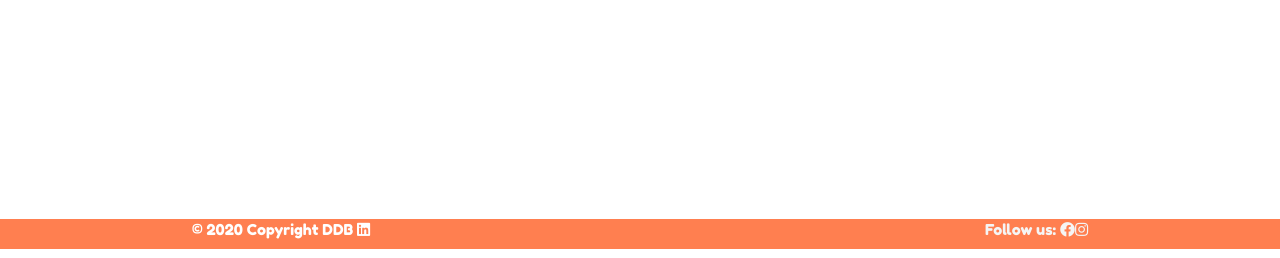
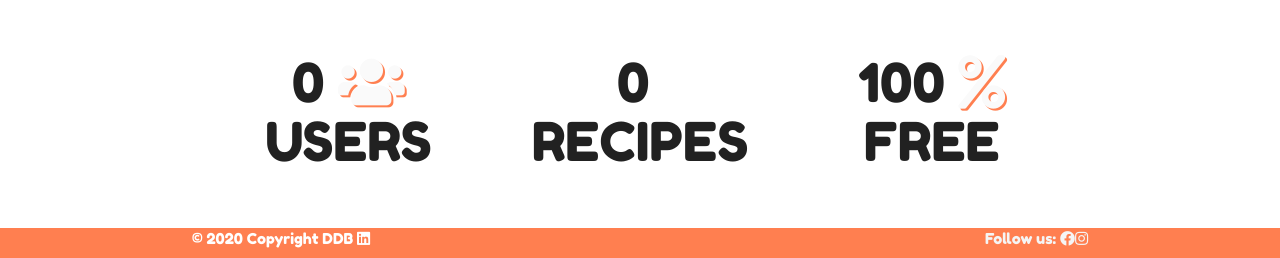
Before and after one commit to DanielBradford/rubic, a Flask app: page / in a window 1280 px wide. Shown: the part 551-809 px from the top of the page. Run offline with Flask 2, Linux system fonts and the light colour scheme; data that the repository does not hold is empty; some libraries are stand-ins or nearby versions; some web fonts are replaced.

Commit message:
Statistics feature added to display database stats

```diff
--- a/templates/landing.html
+++ b/templates/landing.html
@@ -22,8 +22,7 @@
 
   <div class="buttons row">
     <div class="col s2"></div>
-     {% if session.user %}
-     {% else %}
+    {% if session.user %}{% else %}
     <div class="col btn-large s3">
       <a class="flowtext text-white" href="{{ url_for('register') }}"
         >Register <i class="fas fa-user-plus"></i
@@ -35,16 +34,28 @@
         >Login <i class="fas fa-door-open"></i
       ></a>
     </div>
+    {% endif %}
     <div class="col s2"></div>
-
     <br />
     <br />
   </div>
 </div>
+<div class="center-align stats row">
+<div class=" center-align col s12 m4">
+    <h2>
+      {{users|length}} <i class="fas fa-users"></i><br />
+      <span class="stat">USERS</span>
+    </h2>
+  </div>
+  <div class="stat center-align col s12 m4">
+    <h2>{{recipes|length}} <i class="fas fa-books"></i><br />RECIPES</h2>
+  </div>
 
-<br />
-<br>
-{% endif %}
-
-
+  <div class="stat center-align col s12 m4">
+    <h2>
+      100 <i class="fas fa-percent"></i><br />
+      FREE
+    </h2>
+  </div>
+</div>
 {% endblock %}
```
